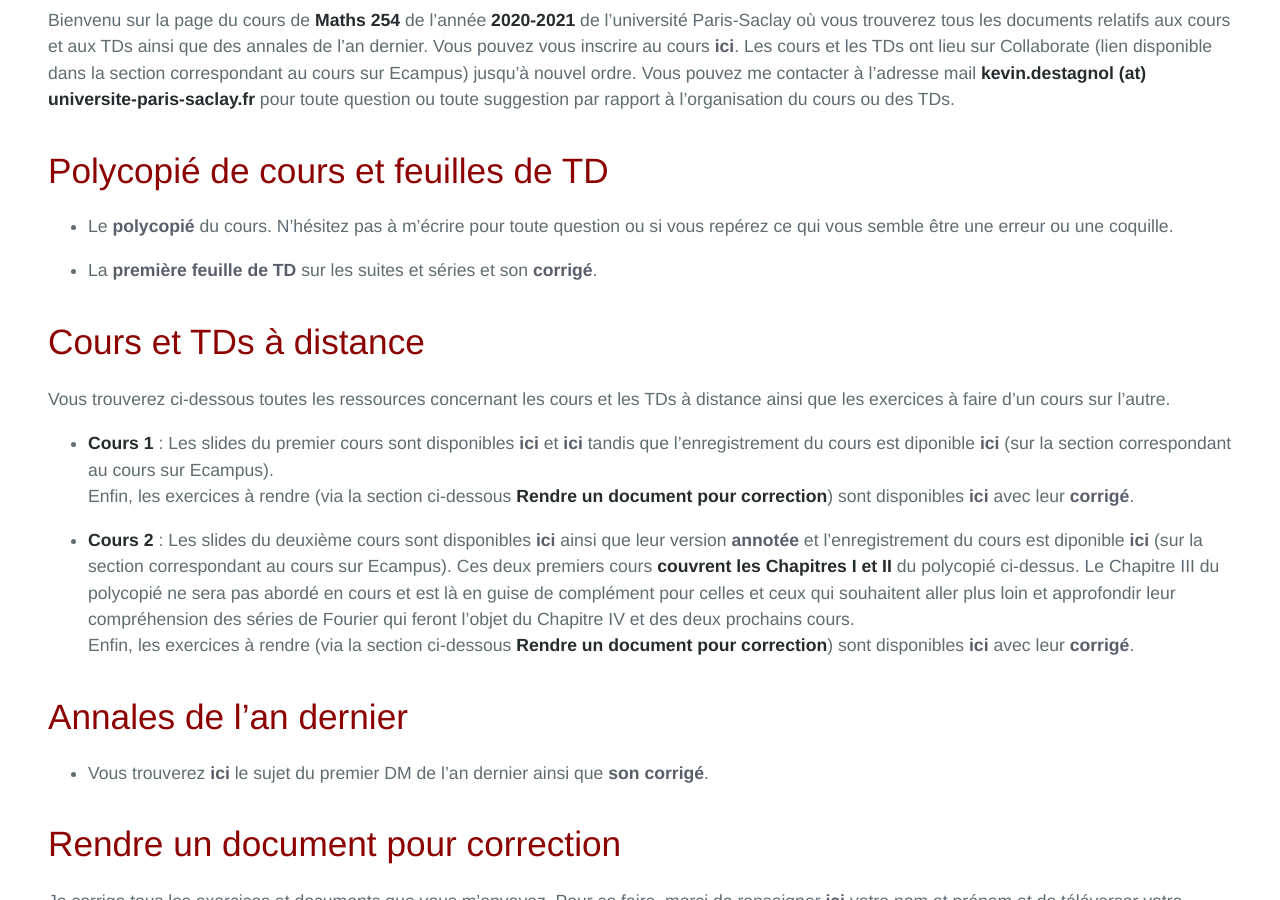
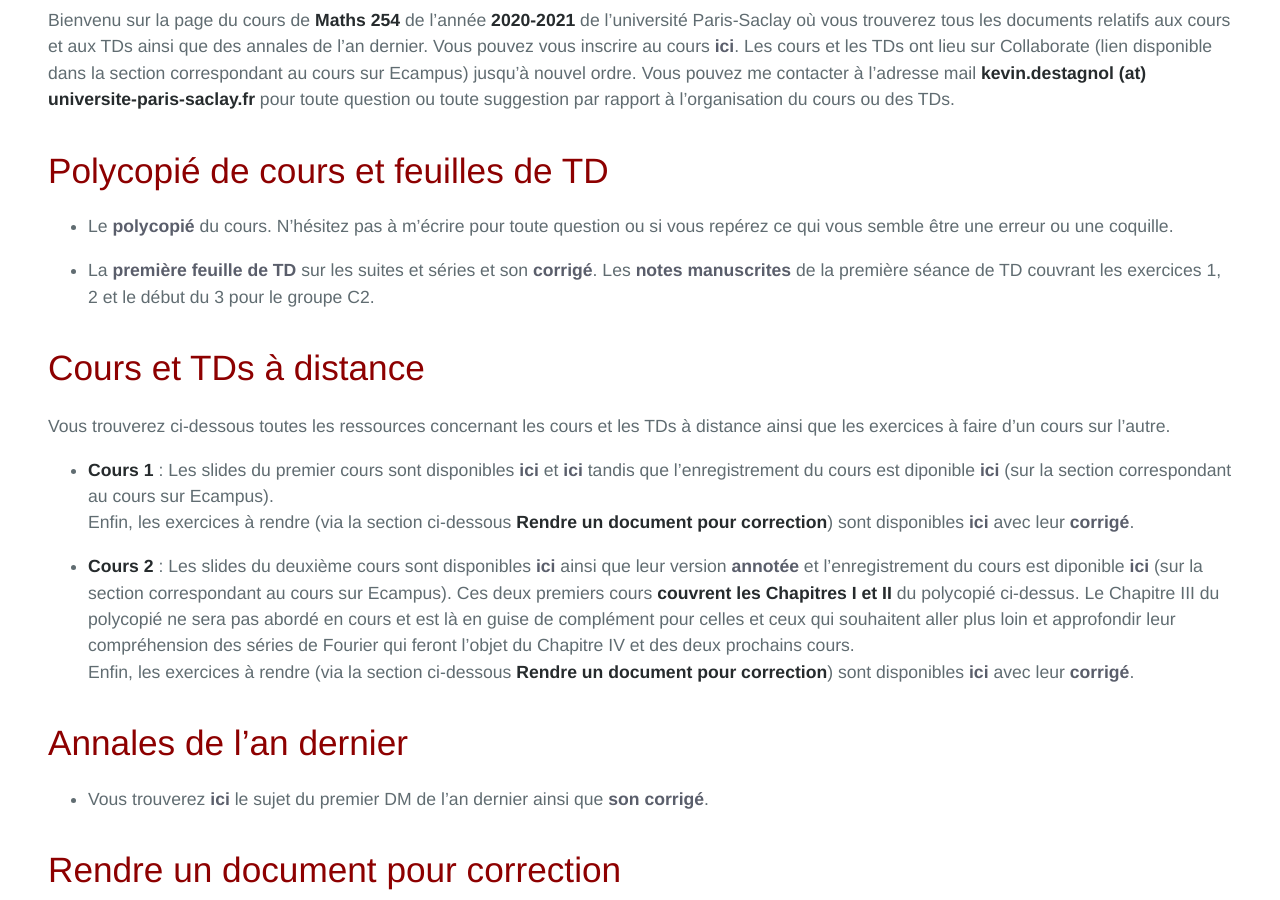
Before and after one commit to KevinDestagnol/algebre.github.io, a Jekyll site: the page built from index.md, in a window 1280 px wide and 900 px high, scrolled down 798 px. Built offline with Jekyll 4.4.1, drawn with Linux system fonts in a browser that asks for light colours; some web fonts are replaced; our own code applies the rules of GitHub Pages for plain Markdown files.

Commit message:
Update index.md

```diff
--- a/index.md
+++ b/index.md
@@ -8,7 +8,7 @@
 
 * Le <a href="https://www.imo.universite-paris-saclay.fr/~destagnol/cours_maths_254.pdf">polycopié</a> du cours. N'hésitez pas à m'écrire pour toute question ou si vous repérez ce qui vous semble être une erreur ou une coquille.
 
-* La <a href="https://www.imo.universite-paris-saclay.fr/~destagnol/TD1_m254.pdf">première feuille de TD</a> sur les suites et séries et son <a href="https://kevindestagnol.github.io/maths254.github.io/erreur">corrigé</a>.
+* La <a href="https://www.imo.universite-paris-saclay.fr/~destagnol/TD1_m254.pdf">première feuille de TD</a> sur les suites et séries et son <a href="https://kevindestagnol.github.io/maths254.github.io/erreur">corrigé</a>. Les <a href="TD1_groupeC2.pdf">notes manuscrites</a> de la première séance de TD couvrant les exercices 1, 2 et le début du 3 pour le groupe C2.
 
 # Cours et TDs à distance
 
```
